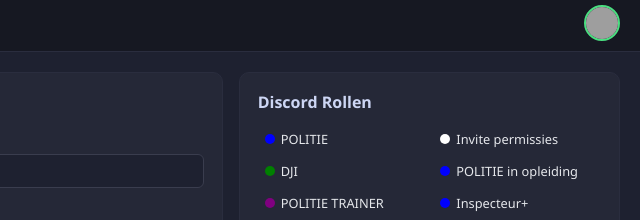
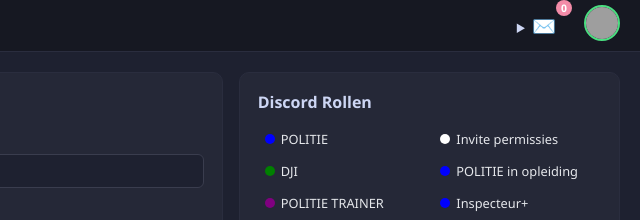
Before and after one commit to Nick-schrader/Future-site-test, a website: page pages/account.html in a window 1280 px wide. Shown: the top 220 px of the page, 640-1280 px from the left. Drawn offline with Linux system fonts and the light colour scheme; no server answers; sample sign-in values are in the browser's storage; grey boxes are pictures that could not be loaded.

Commit message:
Gui meldingen

```diff
--- a/pages/account.html
+++ b/pages/account.html
@@ -18,6 +18,16 @@
     <nav class="topbar">
       <div class="logo">&#11041; Porto Systeem</div>
       <div class="topbar-right">
+        <details class="berichten-dropdown">
+          <summary class="berichten-menu-summary">
+            <span class="bell-icon">✉️</span>
+            <span class="berichten-badge">0</span>
+          </summary>
+          <div class="berichten-menu">
+            <div class="berichten-menu-name"></div>
+            <!-- Dynamische berichten worden hier toegevoegd -->
+          </div>
+        </details>
         <details class="profile-dropdown">
           <summary class="avatar">
             <img src="https://ui-avatars.com/api/?name=User&background=4ade80&color=000&size=36" alt="avatar" />
```
Also changed, not shown: pages/admin.html (+10 -0 lines), pages/logs.html (+10 -0 lines), pages/ops.html (+10 -0 lines), pages/roepnummer.html (+10 -0 lines), pages/settings.html (+10 -0 lines).
